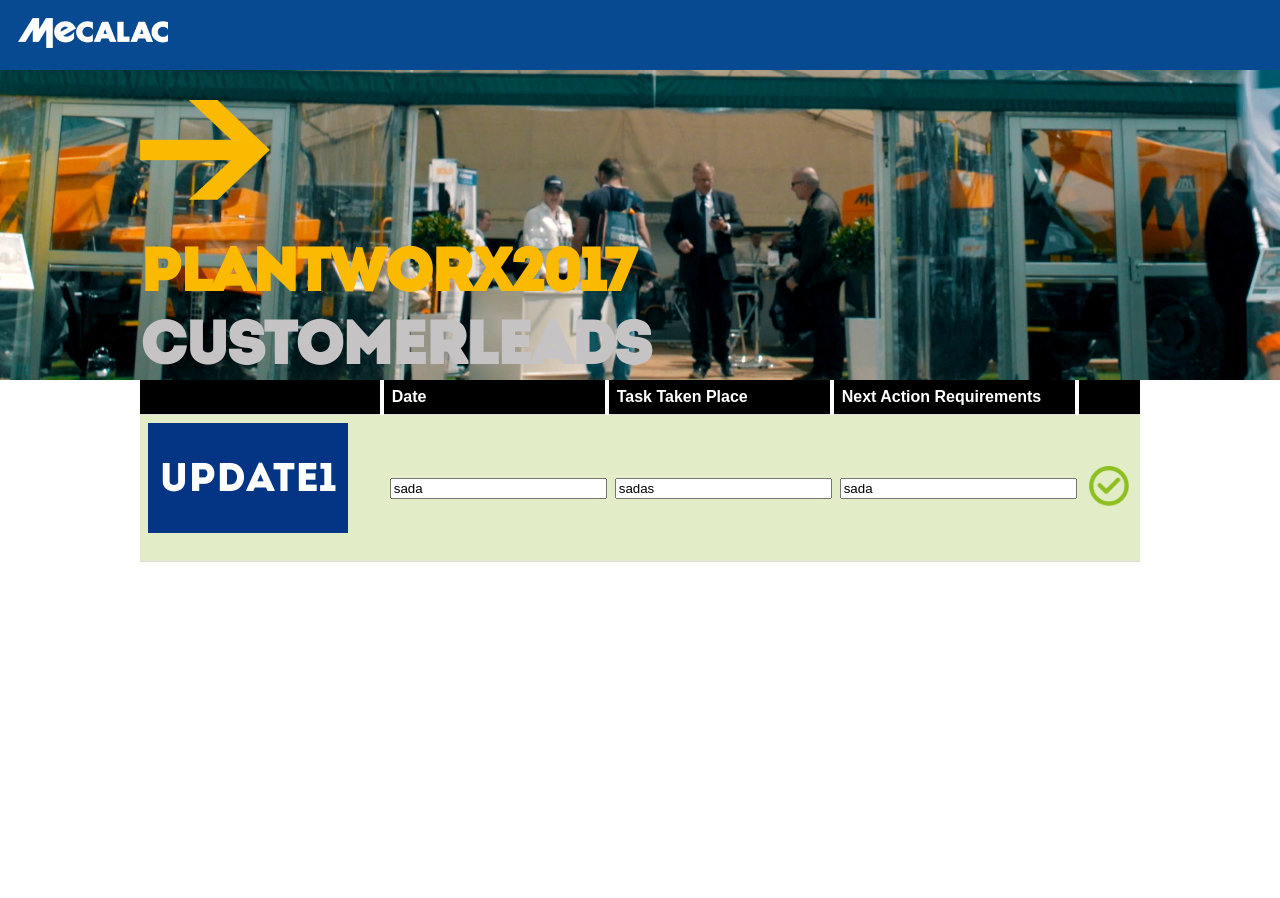
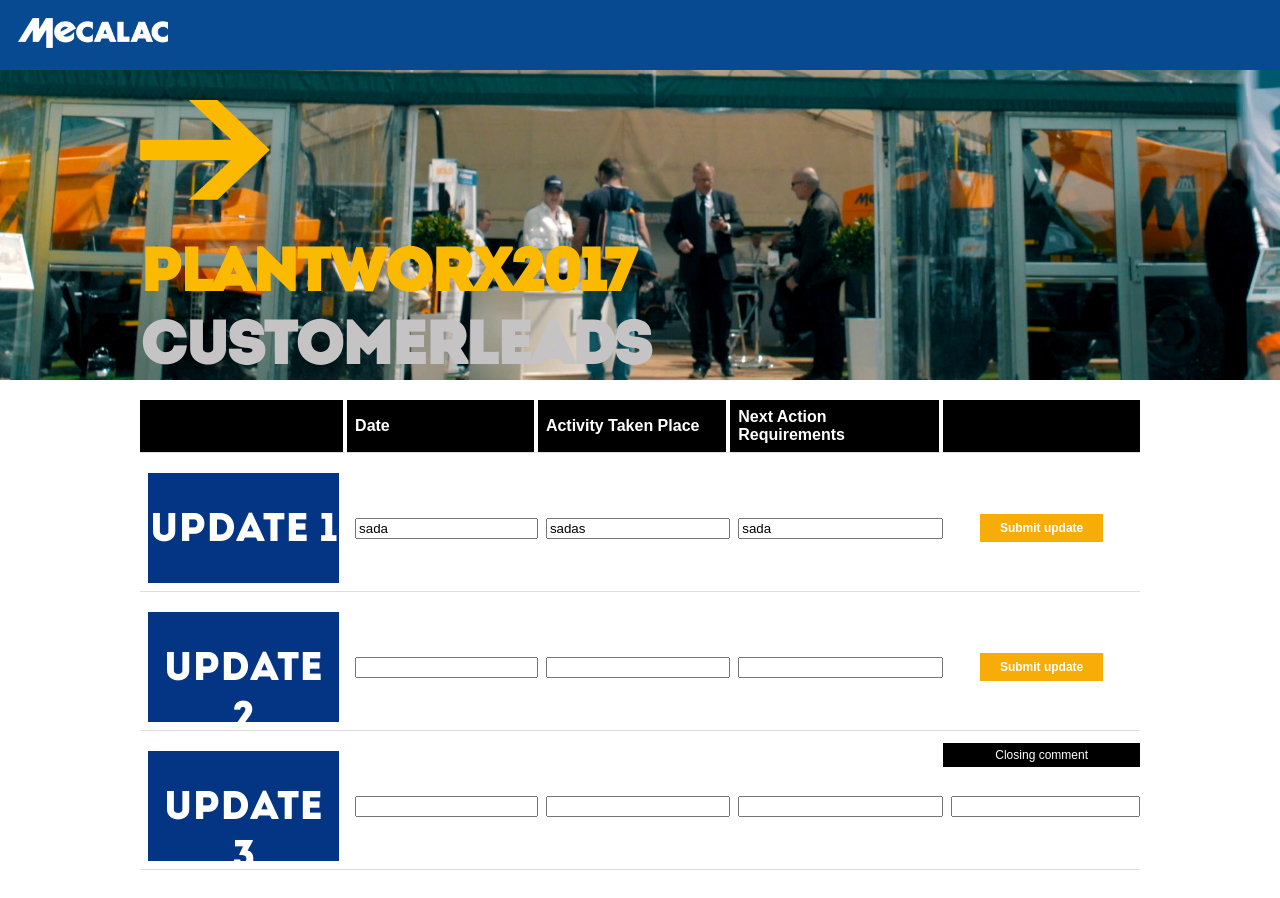
Before and after one commit to bradleyRey/mecalac, a React (Create React App) app: page /viewlead/1 in a window 1280 px wide. Before the commit the page ends 800 px from the top, so only its background shows below. Built offline with nearby package versions, Linux system fonts and the light colour scheme.

Commit message:
Finished viewlead section. Next... link api to proper db

```diff
--- a/src/App.css
+++ b/src/App.css
@@ -34,7 +34,10 @@
   white-space: nowrap;
   font-size: 12px;
   font-weight: bold;
-
+}
+.btn:hover{
+  background-color: rgb(195, 136, 8);
+  cursor: pointer;
 }
 .orangeText{
   color: #ffcc00;
@@ -85,25 +88,26 @@
 
 
 /* View Lead */
+.viewLeadTable{
+  border-collapse: separate;
+  border-spacing: 0 0.8em;
+  margin-top: 8px;
+}
 .viewLeadTable input{
   width: 100%;
 }
-
 .cellBorder{
    border-right:  4px solid white;
    text-align: left;
    padding: 8px;
    text-align: left;
    border-bottom: 1px solid #ddd;
-
  }
-
 .line {
   color:black;
 }
-
 .updateBlock{
-  width:200px;
+  width:100%;
   height:80px;
   background-color:rgb(4,53,132);
   z-index: 2;
@@ -112,18 +116,33 @@
   font-size: 40px;
   padding-top:30px;
   text-align: center;
-  margin-bottom: 20px;
 }
-
-
 .TableHeaderSingle{
   margin-top: 20px;
+}
+.completeRow{
+  background:#e2ecc6;
+}
+.closingCommentTd{
+  position: relative;
+}
+.closingCommentHead{
+  position: absolute;
+  top:0px;
+  left:0px;
+  width: 100%;
+  padding: 5px;
+  color: #ffffff;
+  background: #000000;
+  box-sizing: border-box;
+  font-size: 12px;
+}
+.completeLeadBtn{
+  width: 100%;
+  margin-bottom: 80px;
 
 }
 
-.completeRow{
-  background:#e2ecc6;
-}
 
 
 
--- a/src/api/leads.js
+++ b/src/api/leads.js
@@ -20,7 +20,7 @@
           date: 'sada',
           activity: 'sadas',
           nextAction: 'sada',
-          complete: true
+          complete: false
         },
         update2:{
           date: '',
@@ -32,6 +32,7 @@
           date: '',
           activity: '',
           nextAction: '',
+          closing: '',
           complete: false
         },
         leadComplete: false
@@ -64,15 +65,16 @@
           date: '',
           activity: '',
           nextAction: '',
-          complete: false
+          complete: true
         },
         update3: {
           date: '',
           activity: '',
           nextAction: '',
-          complete: false
+          closing: '',
+          complete: true
         },
-        leadComplete: false
+        leadComplete: true
       }
     }
     return callback(theObj);
--- a/src/components/singleLeadContainer.js
+++ b/src/components/singleLeadContainer.js
@@ -20,7 +20,14 @@
     this.update1DateChange = this.update1DateChange.bind(this);
     this.update1ActivityChange = this.update1ActivityChange.bind(this);
     this.update1nextActionChange = this.update1nextActionChange.bind(this);
-    this.handleSubmit1 = this.handleSubmit1.bind(this);
+    this.update2DateChange = this.update2DateChange.bind(this);
+    this.update2ActivityChange = this.update2ActivityChange.bind(this);
+    this.update2nextActionChange = this.update2nextActionChange.bind(this);
+    this.update3DateChange = this.update3DateChange.bind(this);
+    this.update3ActivityChange = this.update3ActivityChange.bind(this);
+    this.update3nextActionChange = this.update3nextActionChange.bind(this);
+    this.update3ClosingChange = this.update3ClosingChange.bind(this);
+    this.handleSubmit = this.handleSubmit.bind(this);
 
   }
   componentWillMount(){
@@ -74,11 +81,67 @@
       }
     });
   }
+  update2DateChange(e) {
+    this.setState({
+      update2: {
+        ...this.state.update2,
+        date: e.target.value,
+       }
+    });
+  }
+  update2ActivityChange(e) {
+    this.setState({
+      update2: {
+        ...this.state.update2,
+        activity: e.target.value
+      }
+    });
+  }
+  update2nextActionChange(e) {
+    this.setState({
+      update2: {
+        ...this.state.update2,
+        nextAction: e.target.value
+      }
+    });
+  }
+  update3DateChange(e) {
+    this.setState({
+      update3: {
+        ...this.state.update3,
+        date: e.target.value,
+       }
+    });
+  }
+  update3ActivityChange(e) {
+    this.setState({
+      update3: {
+        ...this.state.update3,
+        activity: e.target.value
+      }
+    });
+  }
+  update3nextActionChange(e) {
+    this.setState({
+      update3: {
+        ...this.state.update3,
+        nextAction: e.target.value
+      }
+    });
+  }
+  update3ClosingChange(e) {
+    this.setState({
+      update3: {
+        ...this.state.update3,
+        closing: e.target.value
+      }
+    });
+  }
 
-  handleSubmit1() {
+  handleSubmit(updateNum) {
     console.log(this.state)
     //axios request
-    LeadsApi.submitLead(this.state.leadid, 'update1', this.state.update1, resp => {
+    LeadsApi.submitLead(this.state.leadid, updateNum, this.state, resp => {
       if(resp.success){
         this.setState({
           update1: {
@@ -89,7 +152,8 @@
           },
           update3: {
             ...resp.currentStatus.update3
-          }
+          },
+          leadComplete: resp.currentStatus.leadComplete
         });
       }
     });
@@ -105,13 +169,13 @@
              <tr className='TableHeaderSingle'>
                <th className='cellBorder'></th>
                <th className='cellBorder'>Date</th>
-               <th className='cellBorder'>Task Taken Place</th>
+               <th className='cellBorder'>Activity Taken Place</th>
                <th className='cellBorder'>Next Action Requirements</th>
                <th></th>
              </tr>
              <tr className={this.state.update1.complete ? 'completeRow' : ''}>
                <td>
-                 <div className='updateBlock'>UPDATE1</div>
+                 <div className='updateBlock'>UPDATE 1</div>
                </td>
                <td>
                  <input type="text" value={this.state.update1.date || ''} onChange={this.update1DateChange} />
@@ -126,11 +190,55 @@
                 {this.state.update1.complete ? (
                   <img className='tick' src={require('./images/completedtick.png')}/>
                 ) : (
-                  <button className='btn updateBtn' onClick={this.handleSubmit1}>Submit update</button>
+                  <button className='btn updateBtn' onClick={() => this.handleSubmit('update1')}>Submit update</button>
                 )}
                </td>
              </tr>
+             <tr className={(this.state.update2.complete ? 'completeRow' : '') + (!this.state.update1.complete ? 'lockedRow' : '')}>
+               <td>
+                 <div className='updateBlock'>UPDATE 2</div>
+               </td>
+               <td>
+                 <input type="text" value={this.state.update2.date || ''} onChange={this.update2DateChange} />
+               </td>
+               <td>
+                 <input type="text" value={this.state.update2.activity || ''} onChange={this.update2ActivityChange}  />
+               </td>
+               <td>
+                 <input type="text" value={this.state.update2.nextAction || ''} onChange={this.update2nextActionChange}  />
+               </td>
+               <td className="center">
+                {this.state.update2.complete ? (
+                  <img className='tick' src={require('./images/completedtick.png')}/>
+                ) : (
+                  <button className='btn updateBtn' onClick={() => this.handleSubmit('update2')}>Submit update</button>
+                )}
+               </td>
+             </tr>
+             <tr className={(this.state.update3.complete ? 'completeRow' : '') + (!this.state.update2.complete ? 'lockedRow' : '')}>
+               <td>
+                 <div className='updateBlock'>UPDATE 3</div>
+               </td>
+               <td>
+                 <input type="text" value={this.state.update3.date || ''} onChange={this.update3DateChange} />
+               </td>
+               <td>
+                 <input type="text" value={this.state.update3.activity || ''} onChange={this.update3ActivityChange}  />
+               </td>
+               <td>
+                 <input type="text" value={this.state.update3.nextAction || ''} onChange={this.update3nextActionChange}  />
+               </td>
+               <td className="center closingCommentTd">
+                <div className="closingCommentHead">Closing comment</div>
+                  <input type="text" value={this.state.update3.closing || ''} onChange={this.update3ClosingChange}  />
+               </td>
+             </tr>
             </table>
+            {this.state.update3.complete ? (
+              <button className="btn completeLeadBtn" onClick={() => this.handleSubmit('completeLead')}>Complete Lead</button>
+            ) : (
+              <p></p>
+            )}
           </div>
       </div>
     );
```
